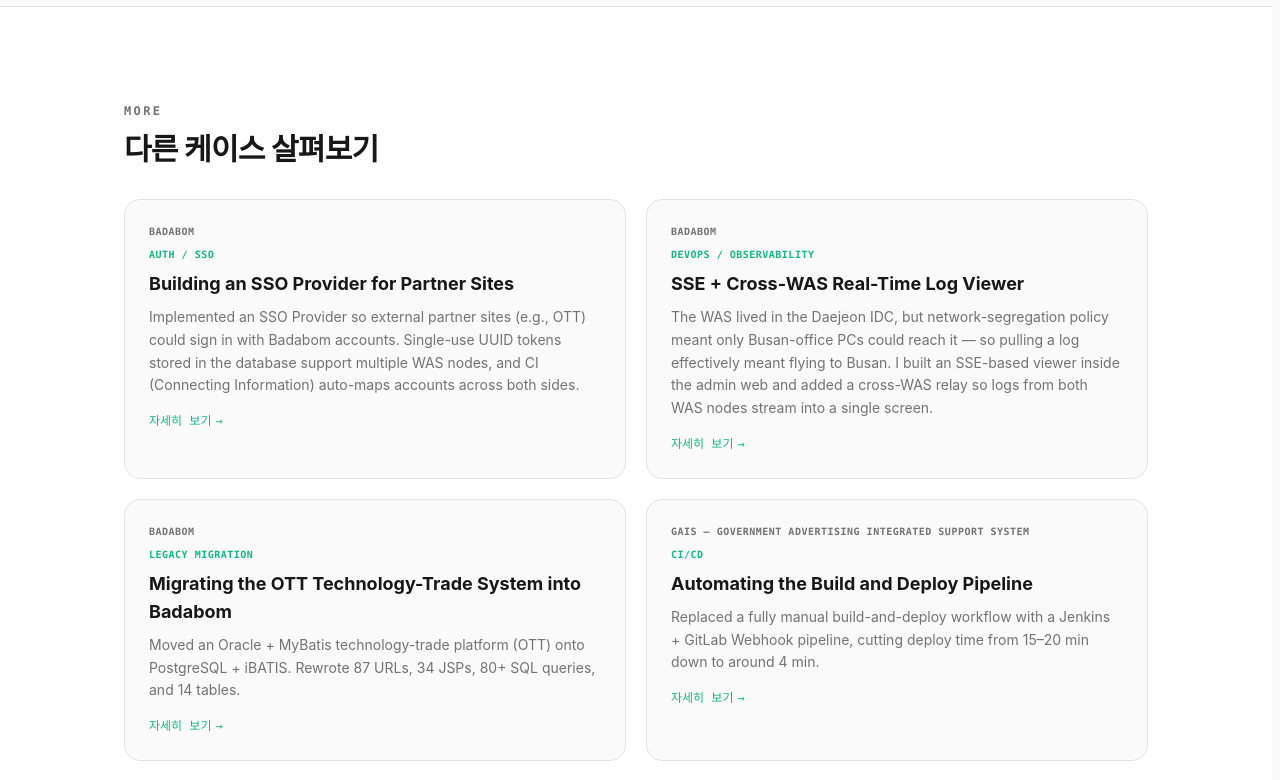
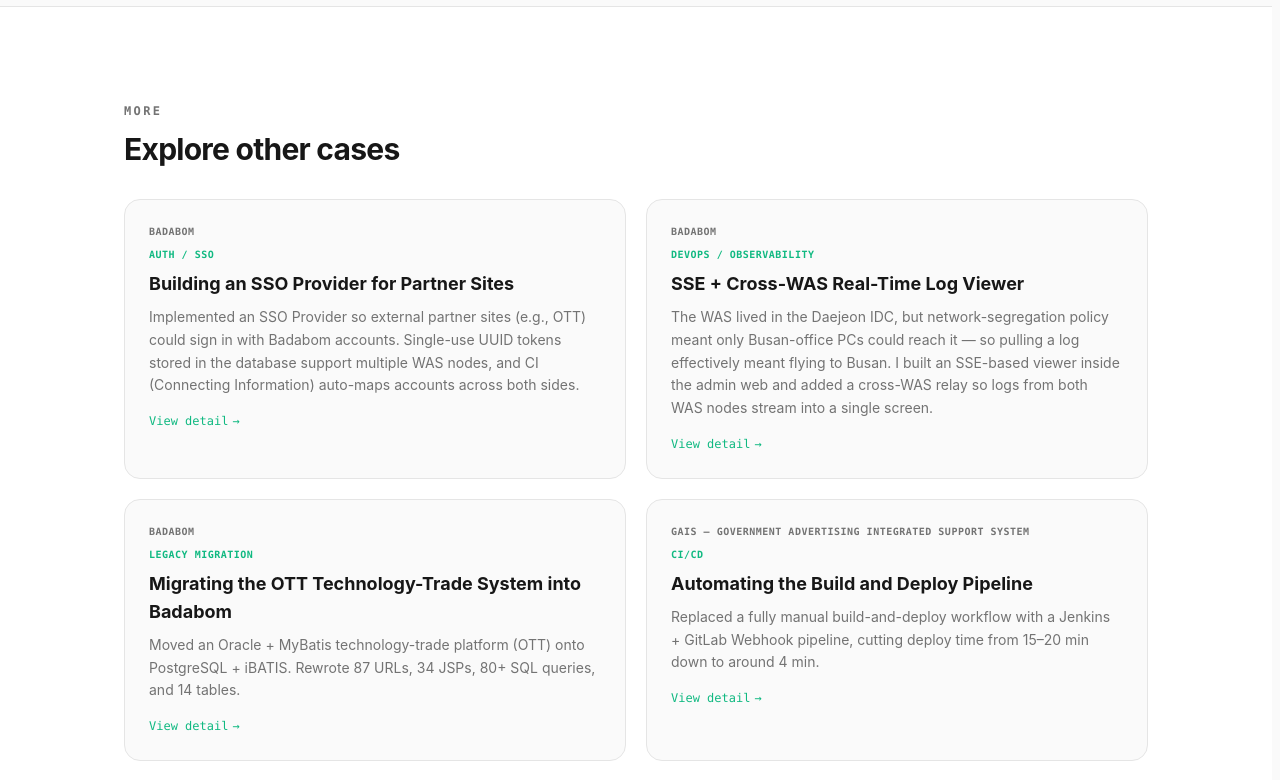
Before and after one commit to ongsi2/thmm, a Next.js app: page /en/portfolio/ohmybaby in a window 1280 px wide. Shown: the part 4260-5040 px from the top of the page. Built offline with nearby package versions, Linux system fonts and the light colour scheme; a web font is replaced by a local one.

Commit message:
feat(i18n): translate CaseShell OtherCases heading and view-detail CTA

```diff
--- a/app/[locale]/portfolio/_components/CaseShell.tsx
+++ b/app/[locale]/portfolio/_components/CaseShell.tsx
@@ -207,6 +207,7 @@
 
 export async function OtherCases({ current, all }: { current: string; all: CaseInfo[] }) {
   const locale = (await getLocale()) as Locale;
+  const t = await getTranslations('projects.caseShell');
   const others = all.filter((c) => c.slug !== current);
   return (
     <section className="px-6 py-16 md:py-24 border-t border-[var(--color-border)] bg-white">
@@ -215,7 +216,7 @@
           MORE
         </p>
         <h2 className="text-2xl md:text-3xl font-bold tracking-tight text-[var(--color-primary)] mb-8">
-          다른 케이스 살펴보기
+          {t('otherCases')}
         </h2>
         <div className="grid md:grid-cols-2 gap-5">
           {others.map((c) => {
@@ -241,7 +242,7 @@
                   {caseContent.summary}
                 </p>
                 <span className="inline-flex items-center gap-1 mt-4 text-xs font-mono font-medium text-[var(--color-accent)]">
-                  자세히 보기 <span aria-hidden>→</span>
+                  {t('viewDetail')} <span aria-hidden>→</span>
                 </span>
               </Link>
             );
--- a/messages/en.json
+++ b/messages/en.json
@@ -155,7 +155,9 @@
       "currentBadge": "Current"
     },
     "caseShell": {
-      "backToAll": "All case studies"
+      "backToAll": "All case studies",
+      "otherCases": "Explore other cases",
+      "viewDetail": "View detail"
     }
   },
   "footer": {
--- a/messages/ko.json
+++ b/messages/ko.json
@@ -155,7 +155,9 @@
       "currentBadge": "재직중"
     },
     "caseShell": {
-      "backToAll": "모든 케이스 스터디"
+      "backToAll": "모든 케이스 스터디",
+      "otherCases": "다른 케이스 살펴보기",
+      "viewDetail": "자세히 보기"
     }
   },
   "footer": {
```
